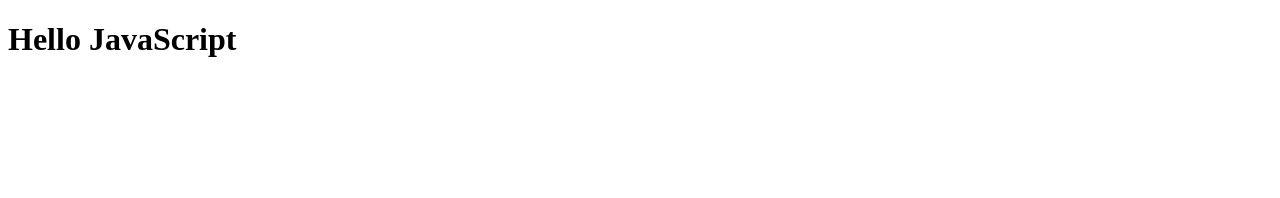
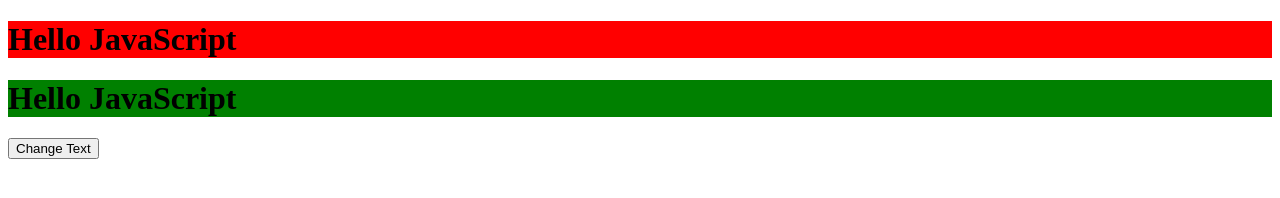
Before and after one commit to WolfgangMatyus/WebScripting, a plain HTML site: page Einheit1/index.html in a window 1280 px wide. Drawn offline with Linux system fonts and the light colour scheme.

Commit message:
JavaScript Demo

```diff
--- a/Einheit1/index.html
+++ b/Einheit1/index.html
@@ -6,10 +6,30 @@
     <meta name="viewport" content="width=device-width, initial-scale=1.0">
     <script src="js/myscript.js"></script>
     <title>JavaScript Demo</title>
+
+    <script>
+        function changeText(){
+            console.log("Test");
+            document.getElementById("ue1").innerHTML = "Neuer Text"
+        }
+
+
+    </script>
+
 </head>
 <body>
 
-    <h1>Hello JavaScript</h1>
+    <h1 style="background-color: red;"
+
+    onmouseover="this.innerHTML = 'Neu!'"
+    onmouseout="this.innerHTML = 'Hello JavaScript'"
+
+
+    >Hello JavaScript</h1>
+
+    <h1 id="ue1" style="background-color: green;">Hello JavaScript</h1>
+    <button onclick="cangeText()">Change Text</button>
+
 
 </body>
 </html>
```
